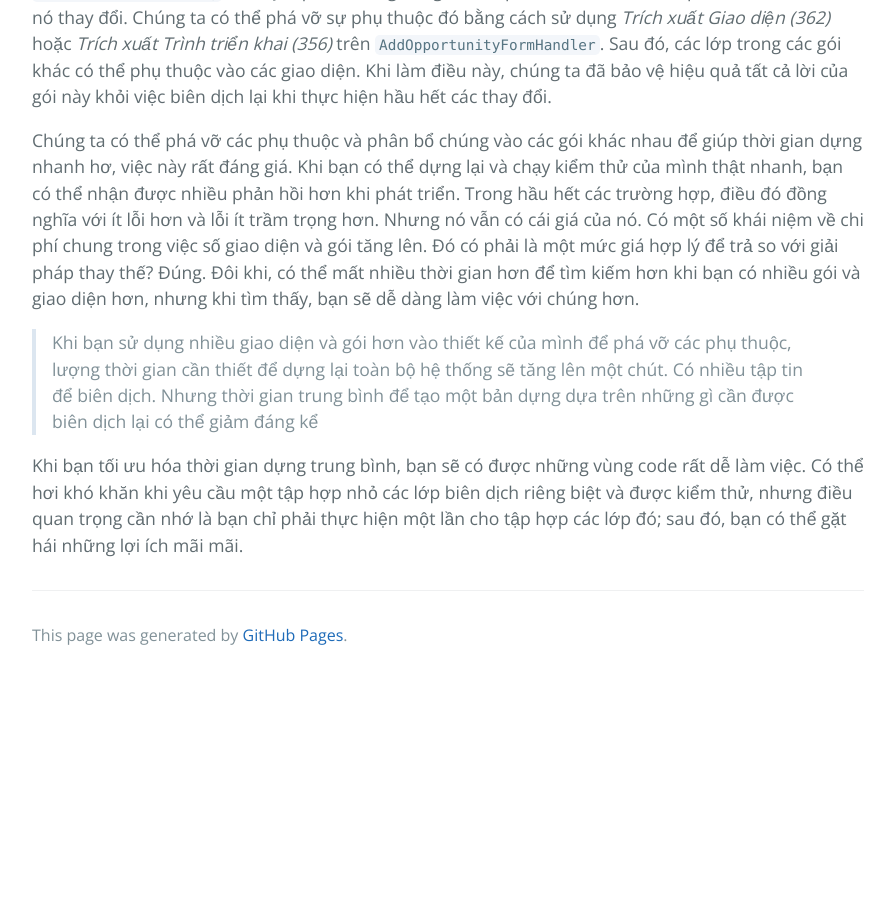
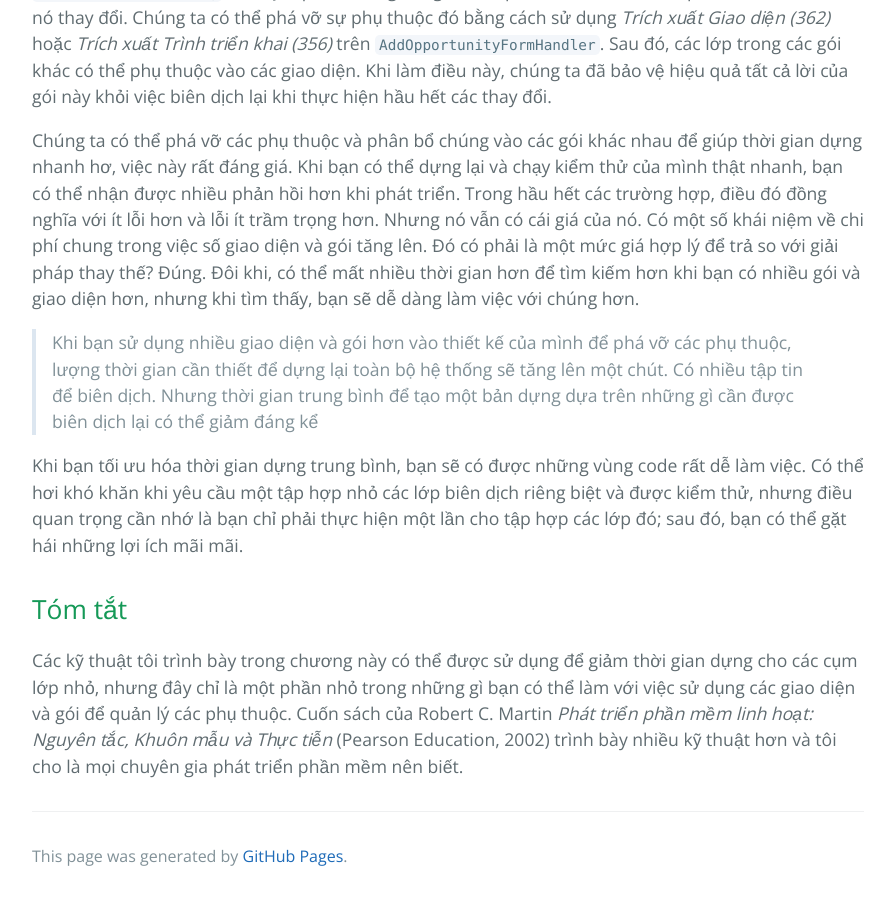
Before and after one commit to HaiBV/haibv.github.io, a Jekyll site: the page built from working-effectively-with-legacy-code/chapter-7-it-takes-forever-to-make-a-change.md, in a window 1280 px wide and 900 px high, scrolled down 7264 px. Shown: the whole window, without its empty margins (192-1086 px from the left). Built offline with Jekyll 4.4.1, drawn with Linux system fonts in a browser that asks for light colours; our own code applies the rules of GitHub Pages for plain Markdown files; before the commit the page ends 7943 px from its top, so only the background shows below that.

Commit message:
Book - Working Efectively with Legacy Code - P2 - C13

```diff
--- a/working-effectively-with-legacy-code/chapter-7-it-takes-forever-to-make-a-change.md
+++ b/working-effectively-with-legacy-code/chapter-7-it-takes-forever-to-make-a-change.md
@@ -91,3 +91,7 @@ Chúng ta có thể phá vỡ các phụ thuộc và phân bổ chúng vào các
 > Khi bạn sử dụng nhiều giao diện và gói hơn vào thiết kế của mình để phá vỡ các phụ thuộc, lượng thời gian cần thiết để dựng lại toàn bộ hệ thống sẽ tăng lên một chút. Có nhiều tập tin để biên dịch. Nhưng thời gian trung bình để tạo một bản dựng dựa trên những gì cần được biên dịch lại có thể giảm đáng kể
 
 Khi bạn tối ưu hóa thời gian dựng trung bình, bạn sẽ có được những vùng code rất dễ làm việc. Có thể hơi khó khăn khi yêu cầu một tập hợp nhỏ các lớp biên dịch riêng biệt và được kiểm thử, nhưng điều quan trọng cần nhớ là bạn chỉ phải thực hiện một lần cho tập hợp các lớp đó; sau đó, bạn có thể gặt hái những lợi ích mãi mãi.
+
+## Tóm tắt
+
+Các kỹ thuật tôi trình bày trong chương này có thể được sử dụng để giảm thời gian dựng cho các cụm lớp nhỏ, nhưng đây chỉ là một phần nhỏ trong những gì bạn có thể làm với việc sử dụng các giao diện và gói để quản lý các phụ thuộc. Cuốn sách của Robert C. Martin _Phát triển phần mềm linh hoạt: Nguyên tắc, Khuôn mẫu và Thực tiễn_ (Pearson Education, 2002) trình bày nhiều kỹ thuật hơn và tôi cho là mọi chuyên gia phát triển phần mềm nên biết.
```
Also changed, not shown: working-effectively-with-legacy-code/chapter-13-i-need-to-make-a-change-but-i-dont-know-what-tests-to-write.md (added, +13 -0 lines), working-effectively-with-legacy-code/contents.md (+1 -1 lines).
